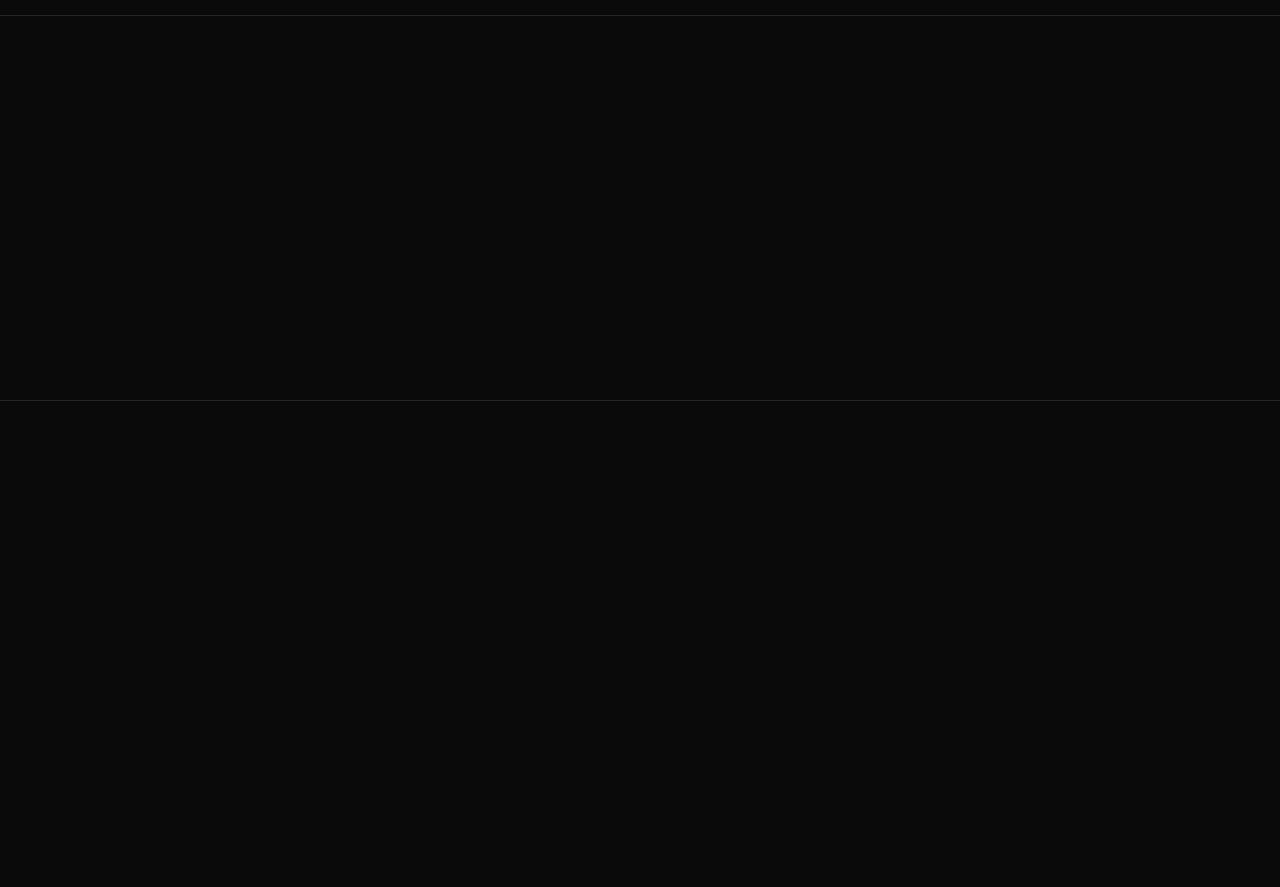
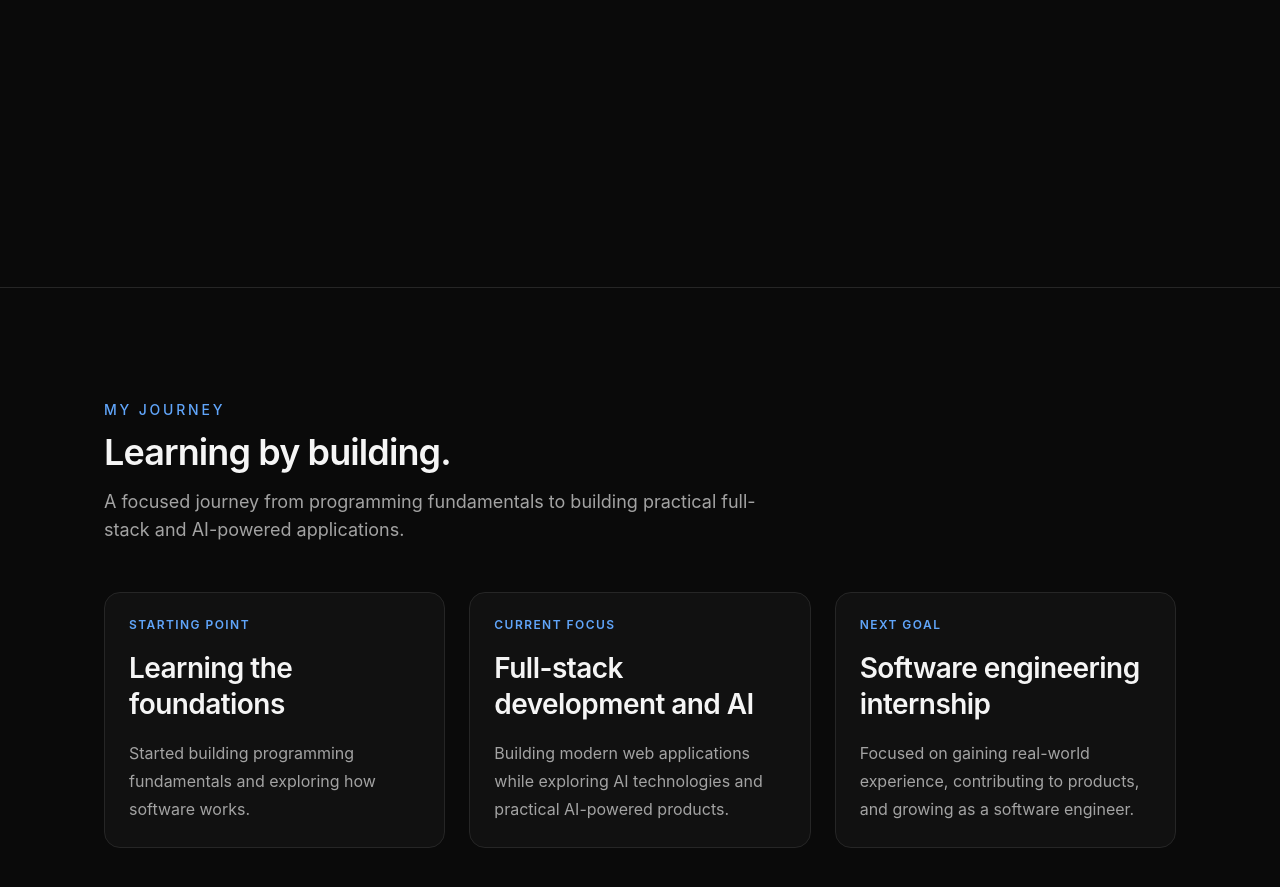
Before and after one commit to abhinav05-bhatpude/abhinav-portfolio, a Next.js app: page / in a window 1280 px wide. Shown: the part 1980-2867 px from the top of the page. Before the commit the page ends 2765 px from the top, so only its background shows below. Built offline with nearby package versions, Linux system fonts and the light colour scheme.

Commit message:
feat: add developer journey information

```diff
--- a/src/app/page.tsx
+++ b/src/app/page.tsx
@@ -1,5 +1,7 @@
 import { Navbar } from "@/components/layout/Navbar";
+import { About } from "@/components/sections/About";
 import { Hero } from "@/components/sections/Hero";
+import { Journey } from "@/components/sections/Journey";
 import { Section } from "@/components/ui/layout/Section";
 
 export default function Home() {
@@ -10,9 +12,7 @@ export default function Home() {
       <main>
         <Hero />
 
-        <Section id="about">
-          <div className="h-40" />
-        </Section>
+        <About />
 
         <Section id="skills">
           <div className="h-40" />
@@ -22,9 +22,7 @@ export default function Home() {
           <div className="h-40" />
         </Section>
 
-        <Section id="journey">
-          <div className="h-40" />
-        </Section>
+        <Journey />
 
         <Section id="contact">
           <div className="h-40" />
--- /dev/null
+++ b/src/components/sections/Journey.tsx
@@ -0,0 +1,56 @@
+import { SectionHeading } from "@/components/ui/SectionHeading";
+import { Section } from "@/components/ui/layout/Section";
+
+const journeyItems = [
+  {
+    period: "Starting Point",
+    title: "Learning the foundations",
+    description:
+      "Started building programming fundamentals and exploring how software works.",
+  },
+  {
+    period: "Current Focus",
+    title: "Full-stack development and AI",
+    description:
+      "Building modern web applications while exploring AI technologies and practical AI-powered products.",
+  },
+  {
+    period: "Next Goal",
+    title: "Software engineering internship",
+    description:
+      "Focused on gaining real-world experience, contributing to products, and growing as a software engineer.",
+  },
+];
+
+export function Journey() {
+  return (
+    <Section id="journey">
+      <SectionHeading
+        eyebrow="My Journey"
+        title="Learning by building."
+        description="A focused journey from programming fundamentals to building practical full-stack and AI-powered applications."
+      />
+
+      <div className="mt-12 grid gap-6 md:grid-cols-3">
+        {journeyItems.map((item) => (
+          <article
+            key={item.period}
+            className="rounded-[var(--radius-lg)] border border-[var(--border)] bg-[var(--surface)] p-6"
+          >
+            <p className="text-label text-[var(--accent)]">
+              {item.period}
+            </p>
+
+            <h3 className="text-subheading mt-4 text-[var(--text-primary)]">
+              {item.title}
+            </h3>
+
+            <p className="text-body mt-4 text-[var(--text-secondary)]">
+              {item.description}
+            </p>
+          </article>
+        ))}
+      </div>
+    </Section>
+  );
+}
```
